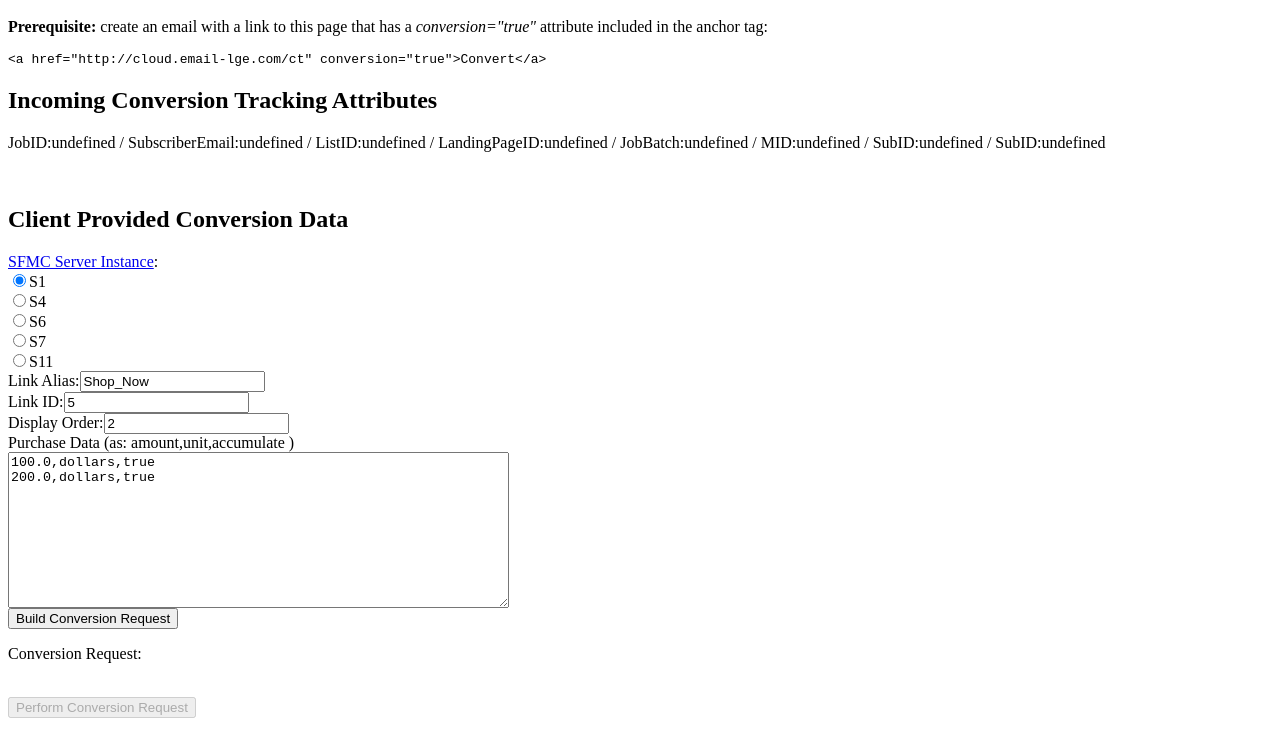
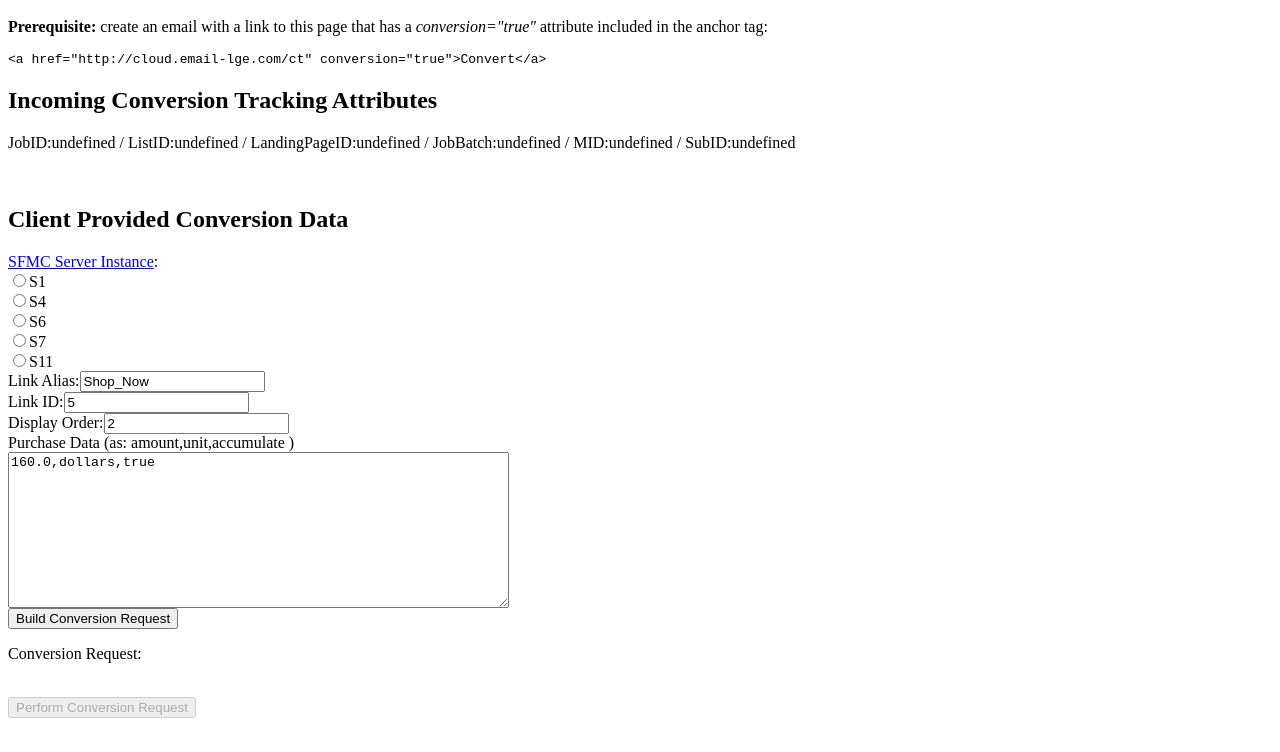
Before and after one commit to tomPorter/tomPorter.github.io, a plain HTML site: page index.html in a window 1280 px wide. Shown: the part 48-800 px from the top of the page. Drawn offline with nearby package versions, Linux system fonts and the light colour scheme.

Commit message:
removed email address

```diff
--- a/index.html
+++ b/index.html
@@ -29,11 +29,11 @@ var xml = "";
 <p>
 <div>
 <a href="https://help.exacttarget.com/en-US/documentation/exacttarget/resources/accessing_the_exacttarget_application/" target="_blank">SFMC Server Instance</a>:</br/>
-<input type="radio" name="server" id="serverS1" value="S1" checked>S1</input><br/>
+<input type="radio" name="server" id="serverS1" value="S1">S1</input><br/>
 <input type="radio" name="server" id="serverS4" value="S4">S4</input><br/>
 <input type="radio" name="server" id="serverS6" value="S6">S6</input><br/>
 <input type="radio" name="server" id="serverS7" value="S7">S7</input><br/>
-<input type="radio" name="server" id="serverS11" value="S11">S11</input><br/>
+<input type="radio" name="server" id="serverS11" value="S11 checked">S11</input><br/>
 </div>
 Link Alias:<input name="linkalias" id="linkalias" />
 <br/>
@@ -54,19 +54,18 @@ Conversion Request:<br/>
 </p>
 </BODY>
 <script type="text/javascript">
-var data = "JobID:" + urlParams.j + " / SubscriberEmail:" + urlParams.e + " / ListID:" + urlParams.l + " / LandingPageID:" + urlParams.u + " / JobBatch:" + urlParams.jb + " / MID:" + urlParams.mid + " / SubID:" + urlParams.sub_id + " / SubID:" + urlParams.sfmc_sub;
+var data = "JobID:" + urlParams.j + " / ListID:" + urlParams.l + " / LandingPageID:" + urlParams.u + " / JobBatch:" + urlParams.jb + " / MID:" + urlParams.mid + " / SubID:" + urlParams.sfmc_sub;
 $("#lpref").text(data);
 
 $("#linkalias").val("Shop_Now");
 $("#linkid").val("5");
 $("#displayorder").val("2");
-$("#data").val("100.0,dollars,true\n200.0,dollars,true");
+$("#data").val("160.0,dollars,true");
 
 $("#parse").click(function () {
  var rows = $("#data").val().split("\n");
  var result = "<system><system_name>tracking</system_name><action>conversion</action>";
  result = result + "<display_order>" + $("#displayorder").val() + "</display_order>";
- result = result + "<email>" + urlParams.e + "</email>";
  result = result + "<job_id>" + urlParams.j + "</job_id>";
  result = result + "<sub_id>" + urlParams.sfmc_sub + "</sub_id>";
  result = result + "<link_alias>" + $("#linkalias").val() + "</link_alias>";
```
